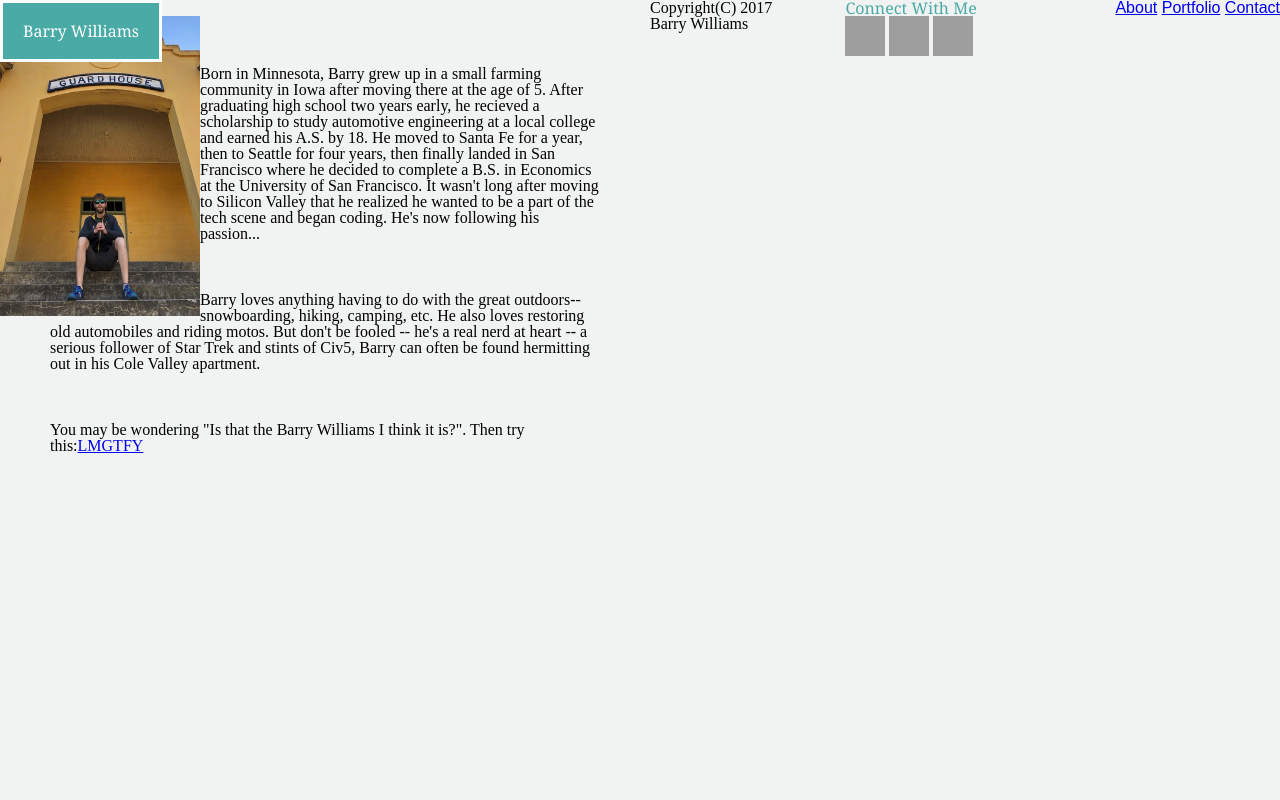
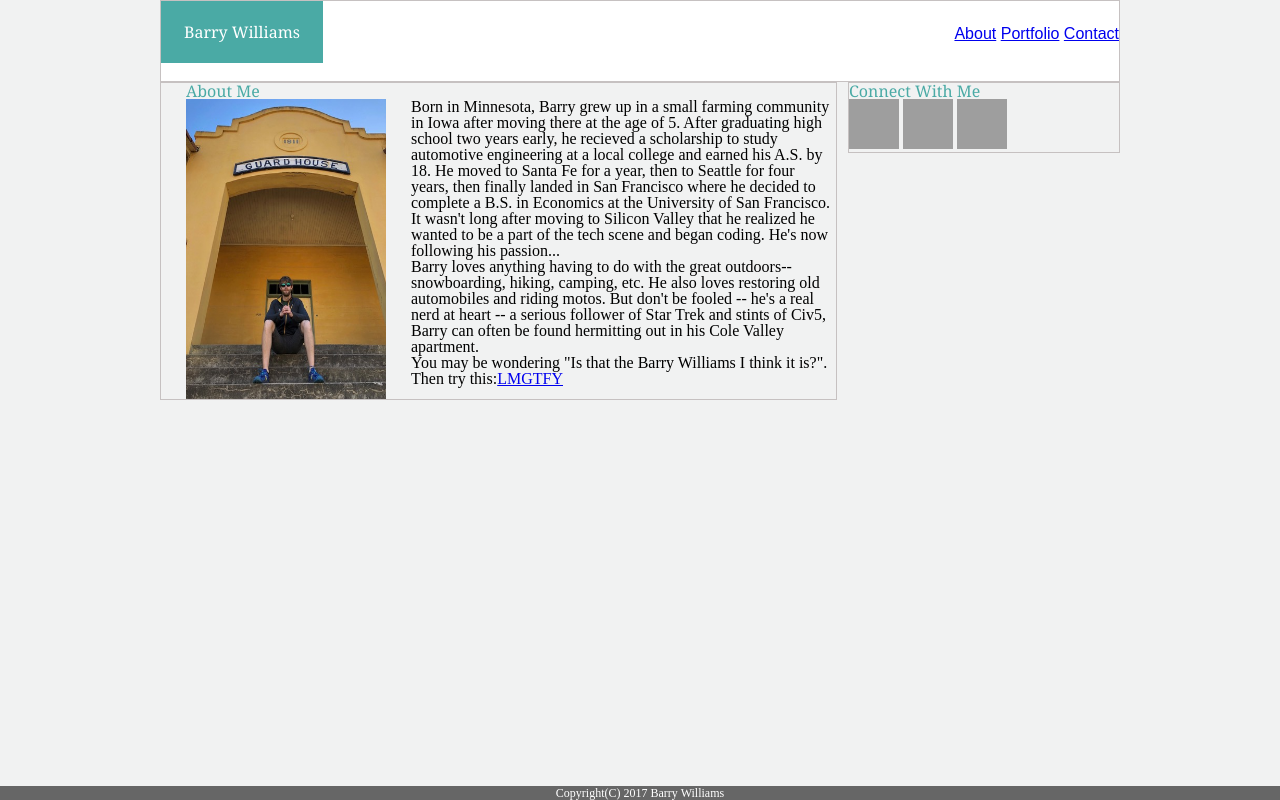
Before and after one commit to makeitsoo/makeitsoo.github.io, a plain HTML site: page index.html in a window 1280 px wide. Drawn offline with Linux system fonts and the light colour scheme; files that its build step writes are made by us from their sources; grey boxes are pictures that could not be loaded.

Commit message:
updates to css for About page

```diff
--- a/assets/css/style.css
+++ b/assets/css/style.css
@@ -40,11 +40,28 @@ class or id being used in CSS to cusotmize.
 /*use relative for the header area and absolute for the label for h1.*/
 
 
-
 body {
 	background-color: #F1F2F2;
+	width:960px;
+	margin:auto;
+	/*
+	margin-right:32px;
+	margin-left:32px;
+	margin-top:0px;
+
+	margin:0px 32px 0px 32px;
+	*/
 }
 
+h1 {
+	position: absolute;
+	color:white;
+	background-color: #4aaaa5;
+	border:solid #4aaaa5;
+	margin:0;
+	padding:20px;
+	float:left;
+}
 
 h1, h2, h3 {
 	font-family: 'Georgia', Times, Times New Roman, serif;
@@ -57,29 +74,63 @@ h2, h3 {
 header {
 	position:relative;
 	background-color: #ffffff;
+	width:auto;
+	top:0;
+	left:0;
+	right:0;
+	height:80px;
+	border:1px solid #C6C1C1;
+}
+
+nav {
+	float:right;
+	font-family: 'Arial', 'Helvetica Neue', Helvetica, sans-serif;
+	padding-top:25px;
+	color:#C6C1C1;
 }
 
 aside {
 	float:right;
 	border-style:solid;
 	width:270px;
-	padding-left:40px;
-	font-size:22;
+	padding-left:0px;
+	border-width: 1px;
+	border-color:#C6C1C1;
 }
 
-nav {
-	float:right;
-	font-family: 'Arial', 'Helvetica Neue', Helvetica, sans-serif;
+footer {
+	position:fixed;
+	border:1px solid #666666;
+	width:auto;
+	bottom:0;
+	right:0;
+	left:0;
+	color:white;
+	background-color: #666666;
+	text-align: center;
+    margin-left: auto;
+    margin-right: auto;
+    font-size:12px;
+}
+
+.clearfix:before,
+.clearfix:after {
+	content:" ";
+	display:block;
+}
+
+.clearfix:after {
+	clear:both;
 }
 
 .social {
-	width:40px;
-	height:40px;
+	width:50px;
+	height:50px;
 }
 
 .bio {
 
-	margin:50px;
+	padding-left:225px;
 }
 
 #bioPic {
@@ -88,20 +139,11 @@ nav {
 	width:200px;
 }
 
-#nameLogo {
-	position: absolute;
-	color:white;
-	background-color: #4aaaa5;
-	border:solid;
-	margin:0;
-	padding:20px;
-	float:left;
-
-}
-
-
 #main-aboutme {
 	border-style:solid;
+	border-width:1px;
+	border-color:#C6C1C1;
 	float:left;
 	width:650px;
+	padding-left:25px;
 }
--- a/index.html
+++ b/index.html
@@ -31,6 +31,7 @@
 
 	</header>
 
+	<div class=clearfix>
 	<section id="main-aboutme">
 		<h2>About Me</h2>
 		<!--
@@ -61,7 +62,7 @@
 			<img class="social" src="https://cdn4.iconfinder.com/data/icons/miu-flat-social/60/stackoverflow-128.png" alt="Stackoverflow-icon"/>
 
 	</aside>
-
+	</div>
 
 	<footer>
 		<p>Copyright(C) 2017 Barry Williams</p>
```
